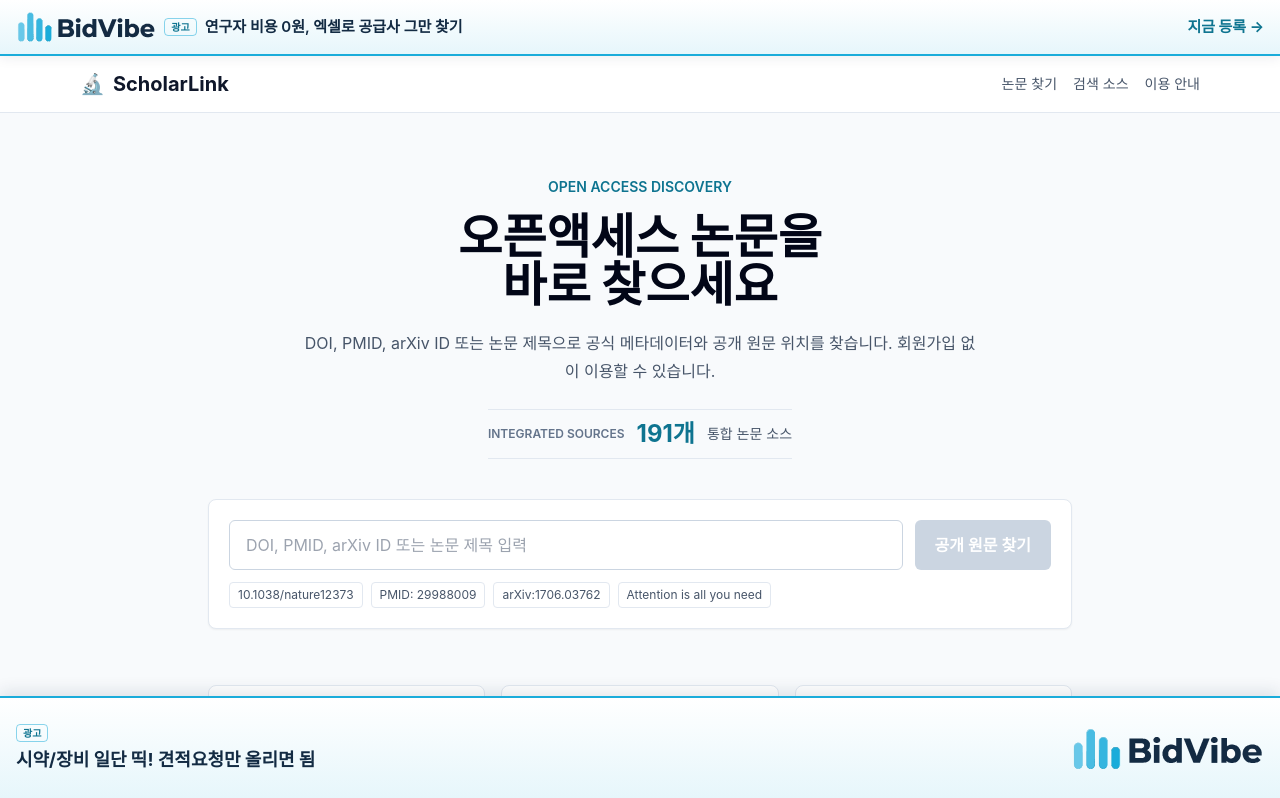
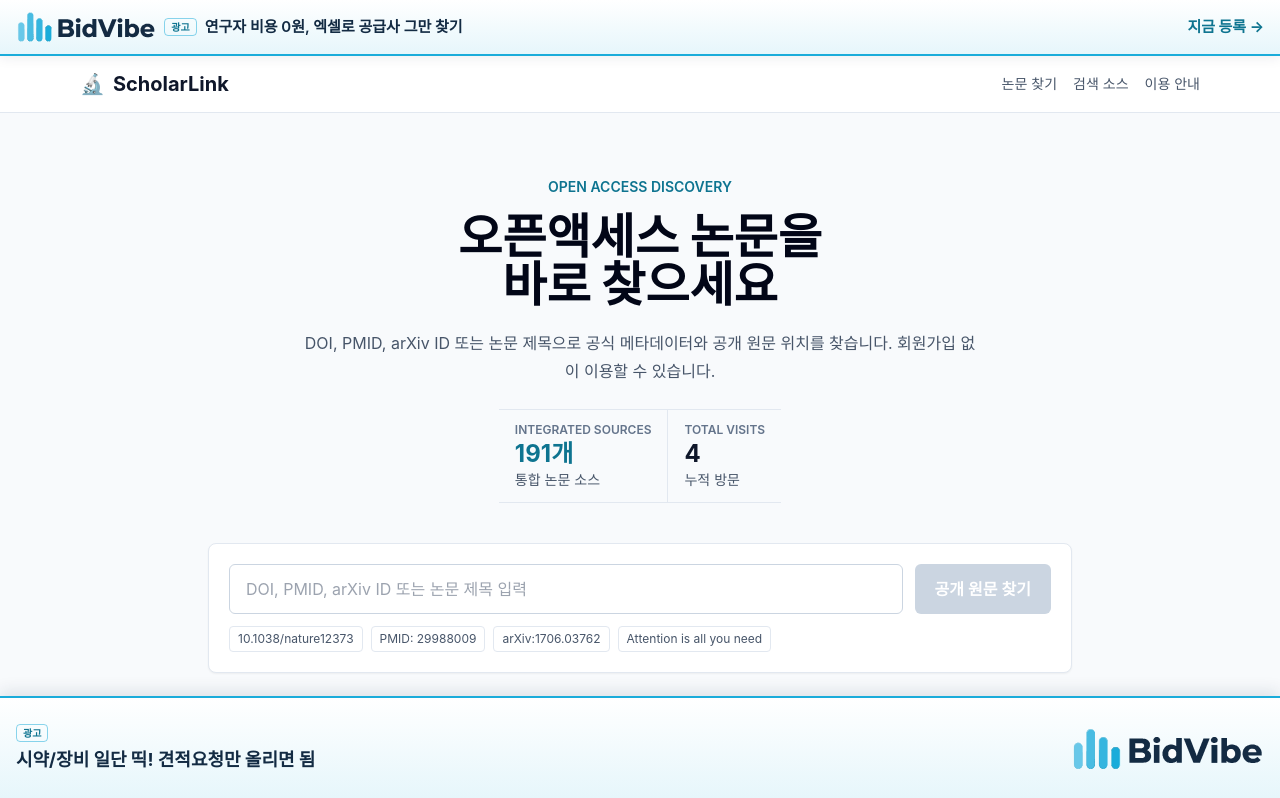
Before and after one commit to wheeljah/SC_link, a React (Vite) app in the folder client/: page / in a window 1280 px wide. Shown: the top 798 px of the page. Built offline with nearby package versions, Linux system fonts and the light colour scheme; a web font is replaced by a local one.

Commit message:
Show historical visitor count

```diff
--- a/client/src/pages/Home.tsx
+++ b/client/src/pages/Home.tsx
@@ -3,6 +3,7 @@ import { PaperRecord, searchOpenAccessPaper } from '../services/oaSearch';
 
 const EXAMPLES = ['10.1038/nature12373', 'PMID: 29988009', 'arXiv:1706.03762', 'Attention is all you need'];
 const INTEGRATED_SOURCE_COUNT = 191;
+const HISTORICAL_VISITOR_COUNT = 4;
 
 function DetailRow({ label, value }: { label: string; value?: string | number }) {
   if (!value) return null;
@@ -38,10 +39,17 @@ export default function Home() {
           DOI, PMID, arXiv ID 또는 논문 제목으로 공식 메타데이터와 공개 원문 위치를 찾습니다.
           회원가입 없이 이용할 수 있습니다.
         </p>
-        <div className="mt-6 inline-flex items-center gap-3 border-y border-slate-200 py-3 text-left">
-          <span className="text-xs font-semibold uppercase text-slate-500">Integrated Sources</span>
-          <strong className="text-2xl leading-none text-brand-700">{INTEGRATED_SOURCE_COUNT.toLocaleString()}개</strong>
-          <span className="text-sm text-slate-600">통합 논문 소스</span>
+        <div className="mt-6 inline-flex divide-x divide-slate-200 border-y border-slate-200 text-left">
+          <div className="px-4 py-3">
+            <span className="block text-xs font-semibold uppercase text-slate-500">Integrated Sources</span>
+            <strong className="mt-1 block text-2xl leading-none text-brand-700">{INTEGRATED_SOURCE_COUNT.toLocaleString()}개</strong>
+            <span className="mt-1 block text-sm text-slate-600">통합 논문 소스</span>
+          </div>
+          <div className="px-4 py-3">
+            <span className="block text-xs font-semibold uppercase text-slate-500">Total Visits</span>
+            <strong className="mt-1 block text-2xl leading-none text-slate-900">{HISTORICAL_VISITOR_COUNT.toLocaleString()}</strong>
+            <span className="mt-1 block text-sm text-slate-600">누적 방문</span>
+          </div>
         </div>
       </section>
 
```
